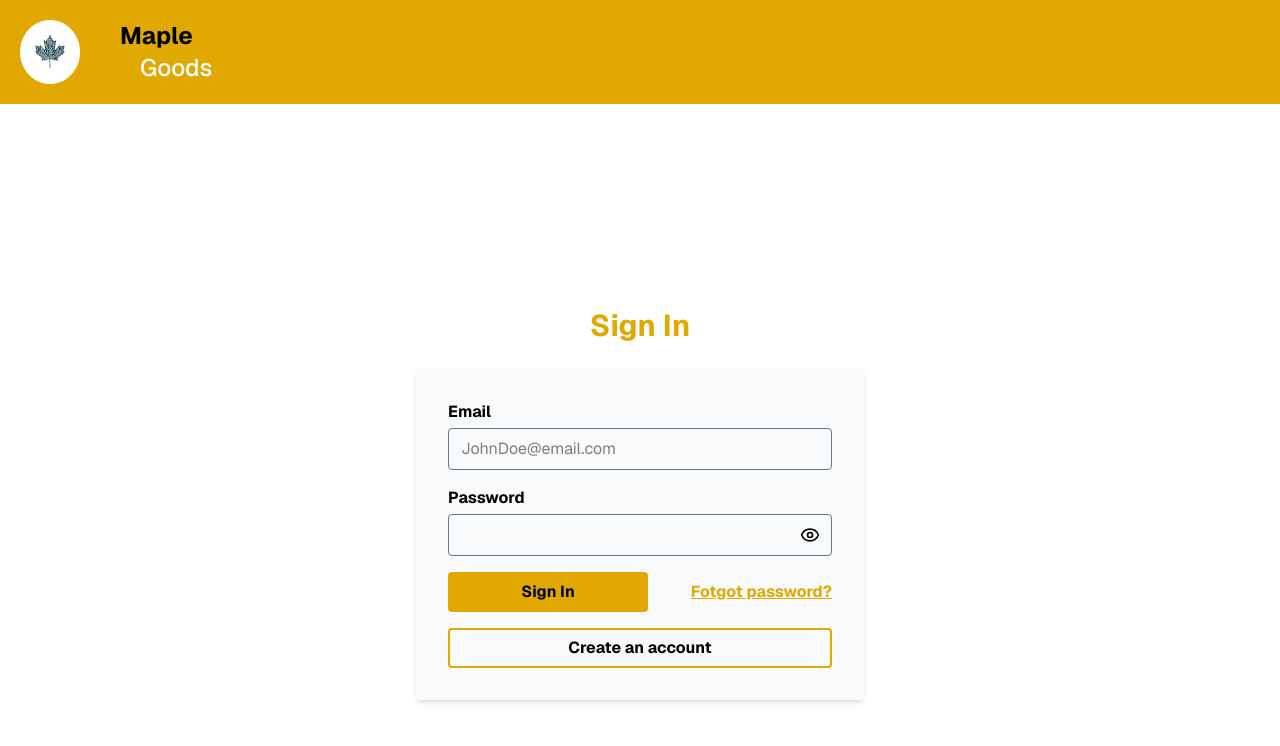
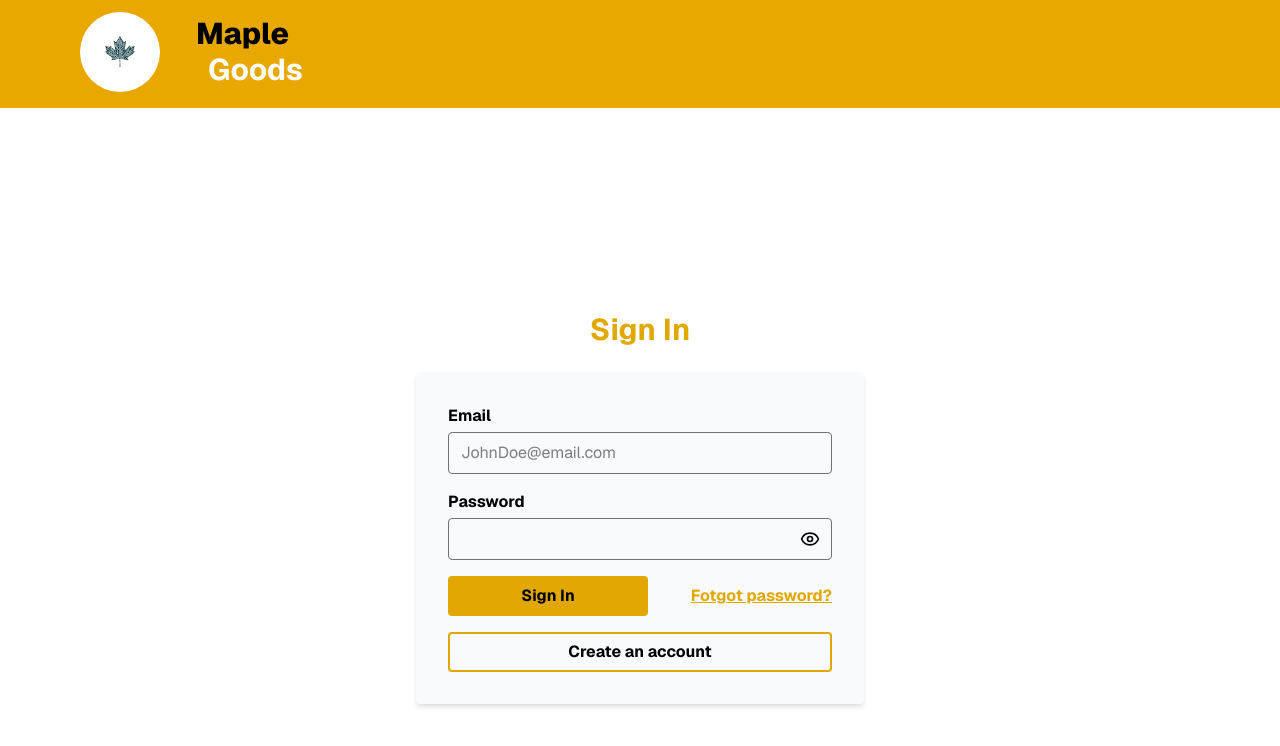
Before and after one commit to HenryPhan05/MapleGood, a Next.js app: page /auth/signIn in a window 1280 px wide. Shown: the top 746 px of the page. Built offline with nearby package versions, Linux system fonts and the light colour scheme.

Commit message:
redesign navigation bar

```diff
--- a/app/components/NavigationBarAuth.tsx
+++ b/app/components/NavigationBarAuth.tsx
@@ -1,15 +1,30 @@
+"use client"
+import Image from "next/image";
+import logoIcon from "../public/images/logo icon.png";
+import { Search, ShoppingCart, User } from "lucide-react";
+import Link from "next/link";
+
+export default function NavigationBarApp() {
+
+  return (
+    <div style={{ backgroundColor: "#E8A800" }} className="px-5 pt-3 pb-4 font-sans flex flex-col gap-5">
+
+      <div className="flex items-center gap-4">
+
+        <Link href="/user" className="bg-white rounded-full w-20 h-20 flex items-center justify-center flex-shrink-0 mr-5 ml-15">
+          <Image src={logoIcon} alt="Maple Goods Logo" width={60} height={60} />
+        </Link>
 
 
-import logoIcon from "../public/images/logo icon.png";
-import Image from "next/image";
-export default function NavigationBarAuth() {
-  return (
-    <div className="h-161.67 flex flex-1 flex-row p-5 gap-10" style={{ backgroundColor: "#E0A800" }}>
-      <Image src={logoIcon} alt="logoIcon" width={60} height={60} />
-      <div>
-        <p className="text-black font-bold text-2xl">Maple</p>
-        <p className="text-white font-medium text-2xl ml-5">Goods</p>
+        <div className="flex-shrink-0 leading-tight mr-20">
+          <p className="text-black font-extrabold text-3xl">Maple</p>
+          <p className="text-white font-bold  text-3xl pl-3">Goods</p>
+        </div>
+
+
       </div>
+
+
     </div>
-  )
+  );
 }
```
